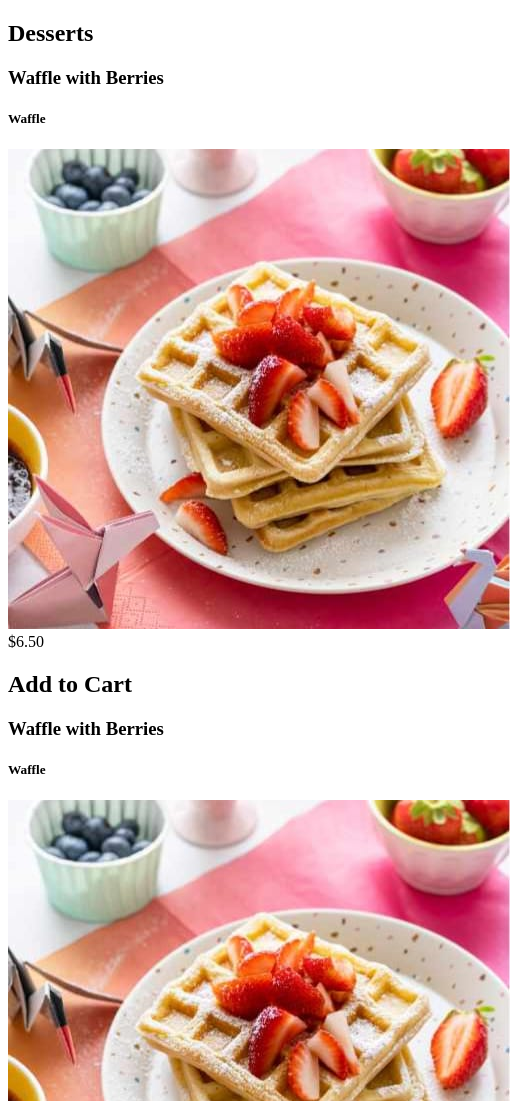
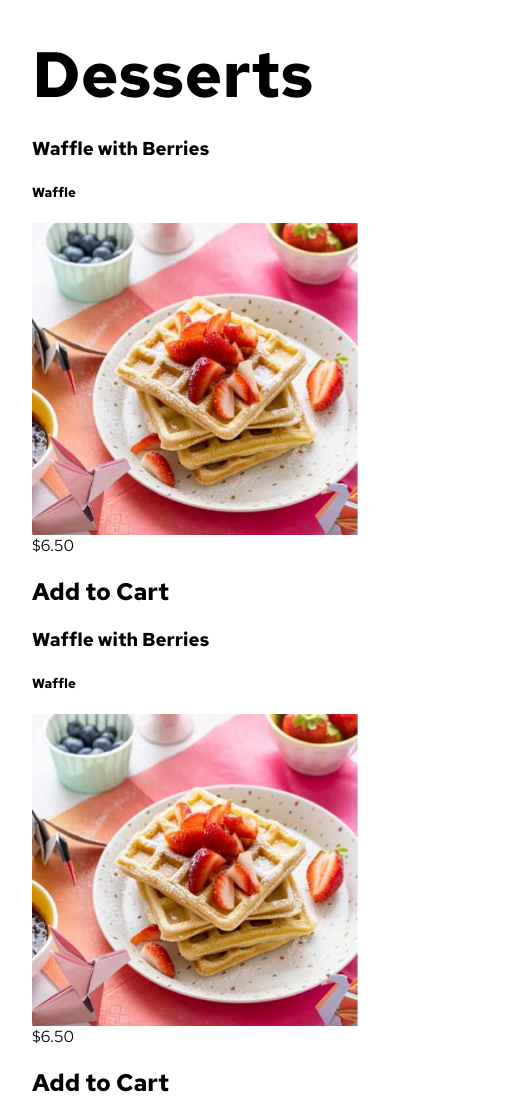
Before and after one commit to MalcolmSmalls/product-list-with-cart, a plain HTML site: page index.html in a window 390 px wide. Shown: the top 1101 px of the page, 510 px wide, since content can reach past the window. Drawn offline with Linux system fonts and the light colour scheme.

Commit message:
Begin CSS - mobile first

```diff
--- a/index.html
+++ b/index.html
@@ -1,6 +1,9 @@
 <!DOCTYPE html>
 <html lang="en">
 <head>
+  <link rel="preconnect" href="https://fonts.googleapis.com">
+  <link rel="preconnect" href="https://fonts.gstatic.com" crossorigin>
+  <link href="https://fonts.googleapis.com/css2?family=Red+Hat+Text:ital,wght@0,300..700;1,300..700&display=swap" rel="stylesheet">
   <link rel="stylesheet" href="./styles/style.css">
   <meta charset="UTF-8">
   <meta name="viewport" content="width=device-width, initial-scale=1.0"> <!-- displays site properly based on user's device -->
--- a/styles/style.css
+++ b/styles/style.css
@@ -0,0 +1,24 @@
+/* General */
+
+* {
+    box-sizing: border-box
+}
+
+body {
+    margin: 0;
+    padding:2em;
+    font-family: 'Red Hat Text'
+
+}
+
+img {
+    display: block;
+    max-width: 100%;
+}
+
+/* Typography */
+
+.main-title{
+    margin:0;
+    font-size: 4rem;
+}
```
